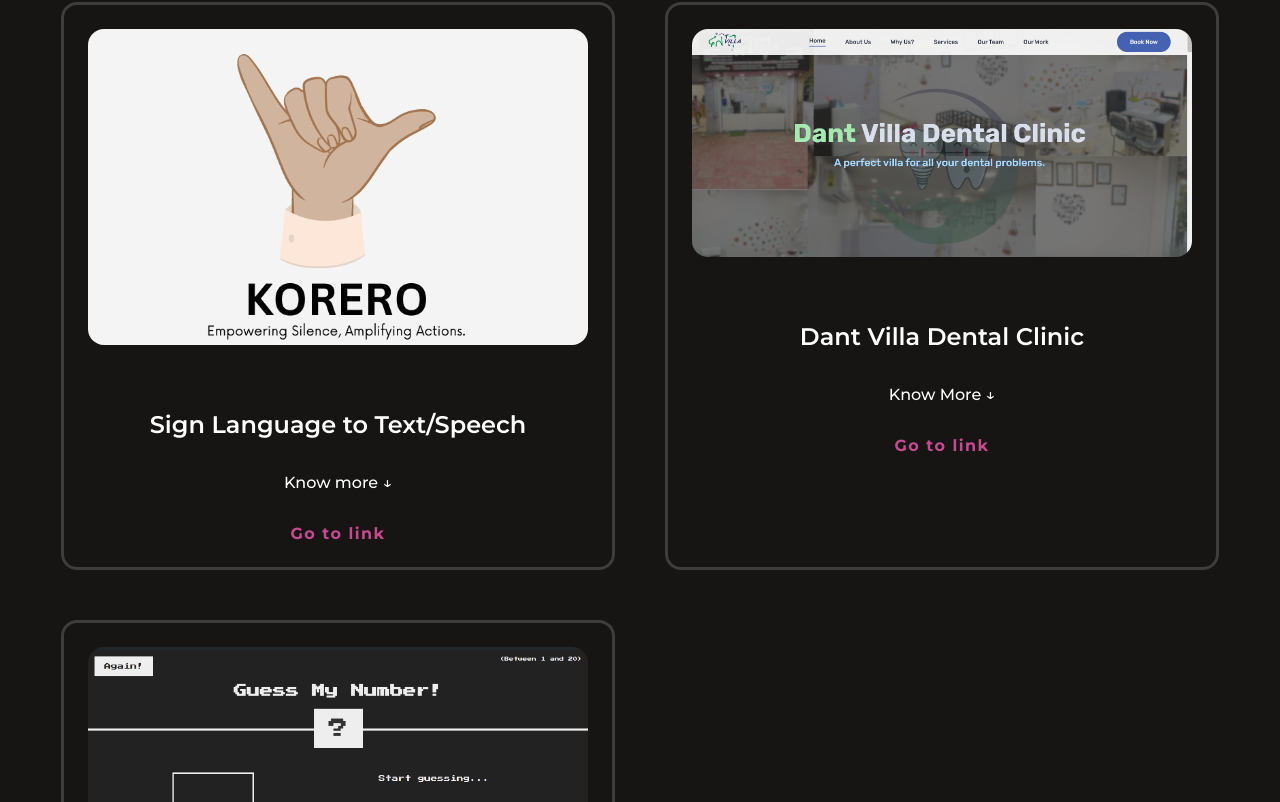
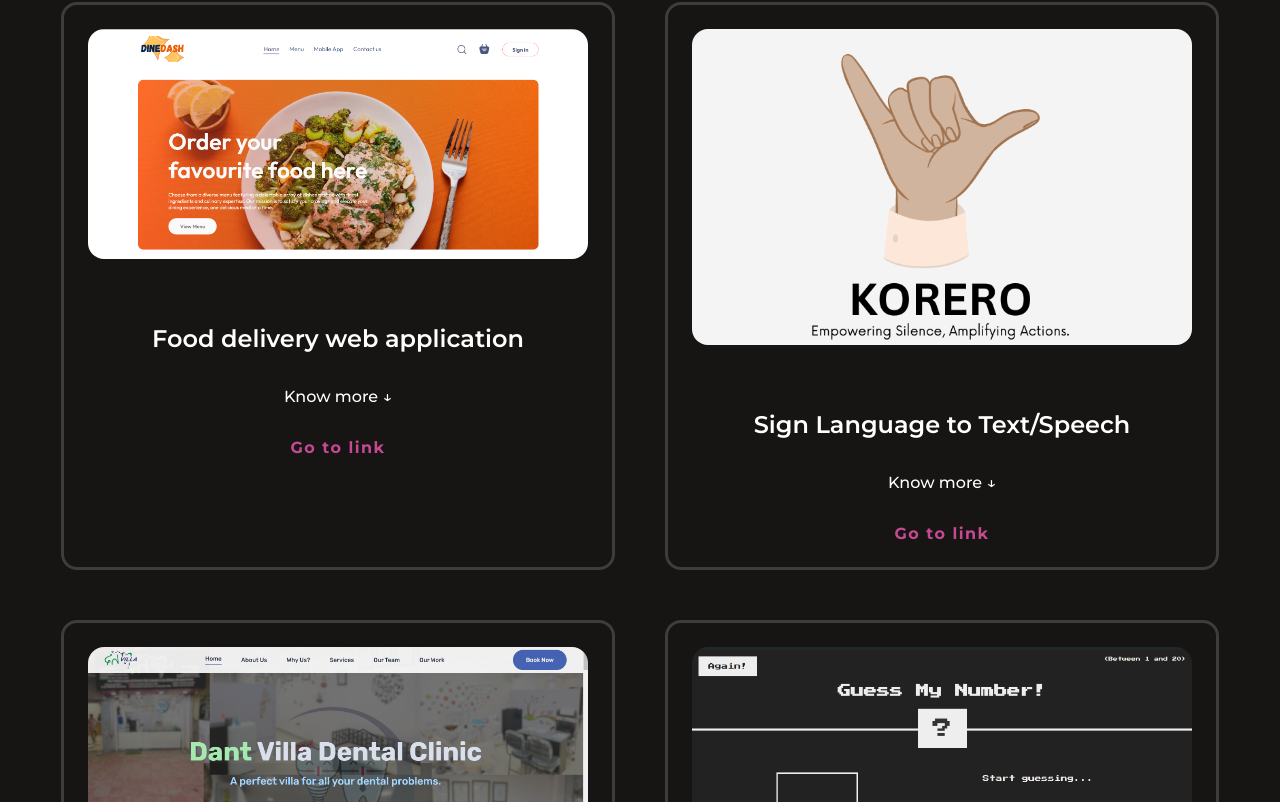
Before and after one commit to EshaanGupta1011/Portfolio, a React (Vite) app: page / in a window 1280 px wide. Shown: the part 3330-4132 px from the top of the page. Built offline with nearby package versions, Linux system fonts and the light colour scheme.

Commit message:
update: added a project

```diff
--- a/src/assets/mywork.js
+++ b/src/assets/mywork.js
@@ -1,10 +1,24 @@
 import project1_img from "../assets/project_1.png";
 import project2_img from "../assets/project_2.png";
 import project3_img from "../assets/project_3.png";
+import project4_img from "../assets/project_4.png";
 
 const mywork = [
   {
     w_no: 1,
+    text: "Food delivery web application",
+    img: project4_img,
+    link: "https://dinedash101.netlify.app/",
+    accordionItems: [
+      {
+        title: "Know more ↓",
+        content:
+          "I developed DineDash, an online food delivery web application using the MERN stack and integrated Stripe for payment processing. The backend is hosted on Render, while the frontend is deployed on Netlify. Additionally, there's an admin panel for managing data entry and order processing.",
+      },
+    ],
+  },
+  {
+    w_no: 2,
     text: "Sign Language to Text/Speech",
     img: project3_img,
     link: "https://github.com/EshaanGupta1011/Korero",
@@ -18,7 +32,7 @@ const mywork = [
   },
 
   {
-    w_no: 2,
+    w_no: 3,
     text: "Dant Villa Dental Clinic",
     img: project2_img,
     link: "https://dantvilla.com/",
@@ -32,7 +46,7 @@ const mywork = [
   },
 
   {
-    w_no: 3,
+    w_no: 4,
     text: "Guess the Number",
     img: project1_img,
     link: "https://github.com/EshaanGupta1011/GuessTheNumberGame",
--- a/src/assets/mywork_data.js
+++ b/src/assets/mywork_data.js
@@ -5,7 +5,7 @@ import project3_img from "../assets/project_3.png";
 const mywork_data = [
   {
     w_no: 1,
-    w_name: "Web design",
+    w_name: "Machine Learning Model",
     w_img: project1_img,
   },
   {
@@ -15,7 +15,7 @@ const mywork_data = [
   },
   {
     w_no: 3,
-    w_name: "Machine Learning model",
+    w_name: "Web design",
     w_img: project3_img,
   },
 ];
```
Also changed, not shown: src/assets/project_4.png (added).
